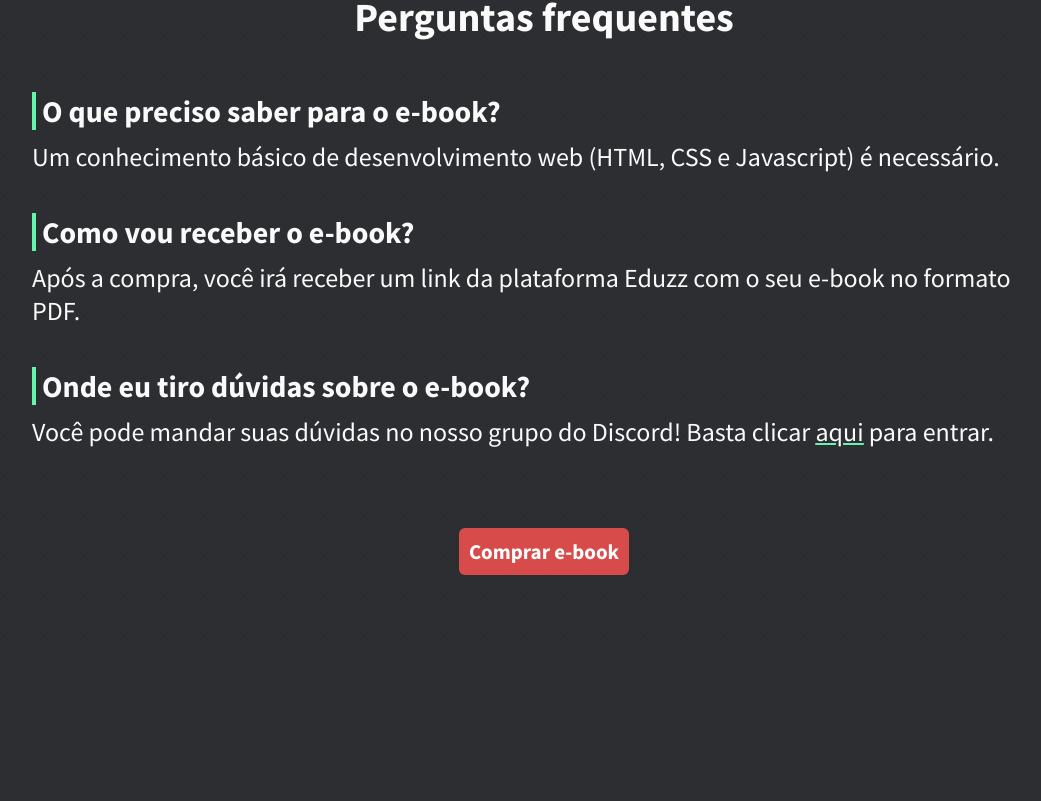
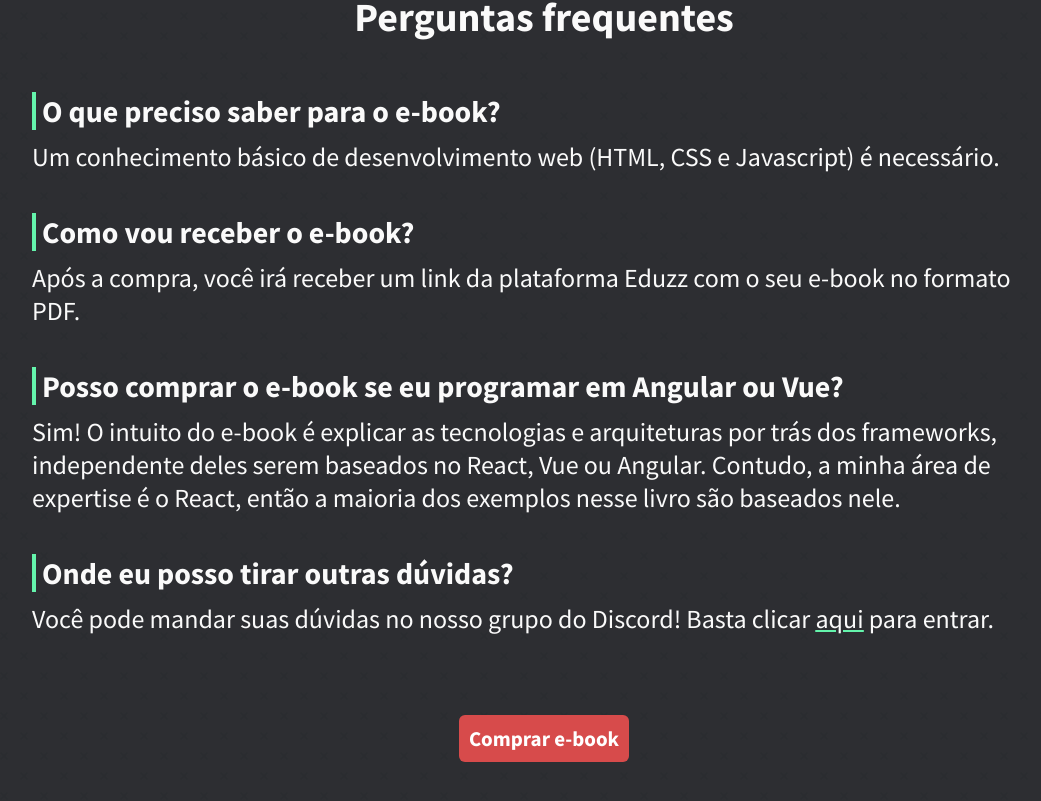
Before and after one commit to danielbergholz/nextjs-bergdaniel.com.br, a Next.js app: page /cursos/o-guia-do-dev-frontend in a window 1280 px wide. Shown: the part 3104-3905 px from the top of the page, without its empty margins (96-1137 px from the left). Before the commit the page ends 3764 px from the top, so only its background shows below. Built offline with nearby package versions, Linux system fonts and the light colour scheme.

Commit message:
refactor(o-guia-do-dev-frontend): update faq

```diff
--- a/pages/cursos/o-guia-do-dev-frontend.tsx
+++ b/pages/cursos/o-guia-do-dev-frontend.tsx
@@ -146,7 +146,15 @@
             seu e-book no formato PDF.
           </p>
 
-          <h2>Onde eu tiro dúvidas sobre o e-book?</h2>
+          <h2>Posso comprar o e-book se eu programar em Angular ou Vue?</h2>
+          <p>
+            Sim! O intuito do e-book é explicar as tecnologias e arquiteturas
+            por trás dos frameworks, independente deles serem baseados no React,
+            Vue ou Angular. Contudo, a minha área de expertise é o React, então
+            a maioria dos exemplos nesse livro são baseados nele.
+          </p>
+
+          <h2>Onde eu posso tirar outras dúvidas?</h2>
           <p>
             Você pode mandar suas dúvidas no nosso grupo do Discord! Basta
             clicar{' '}
```
